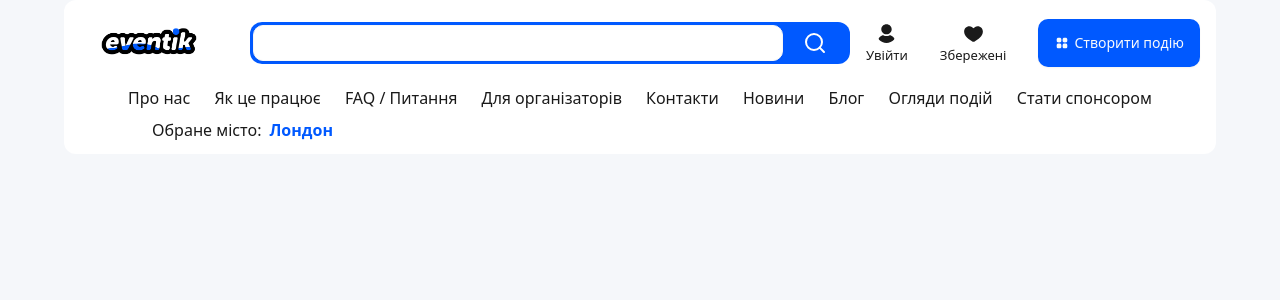
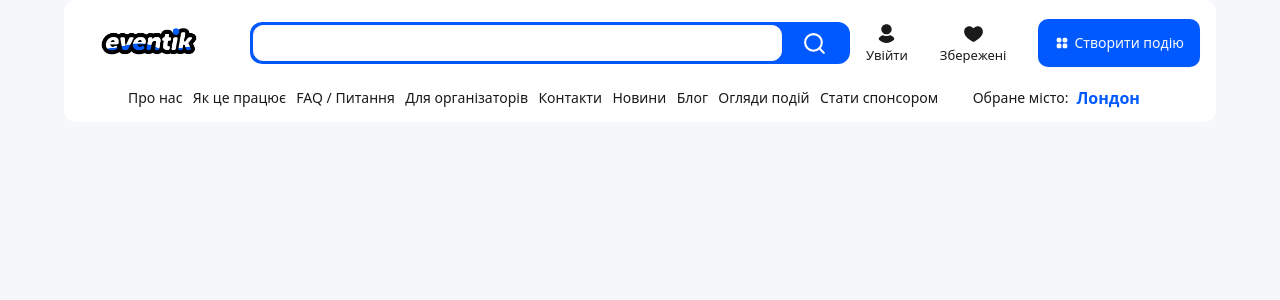
Before and after one commit to BitokDeal-Dev/eventik, a Next.js app in the folder frontend/: page / in a window 1280 px wide. Shown: the top 300 px of the page. Built offline with nearby package versions, Linux system fonts and the light colour scheme.

Commit message:
implement mobile navigation menu

```diff
--- a/frontend/app/(root)/layout.tsx
+++ b/frontend/app/(root)/layout.tsx
@@ -1,4 +1,4 @@
-import {Header} from "@/components/shared";
+import HeaderModule from "@/modules/header.module";
 
 export default function RootLayout({
                                        children,
@@ -7,7 +7,7 @@ export default function RootLayout({
 }>) {
     return (
         <main className='fluid-padding'>
-            <Header />
+            <HeaderModule />
             {children}
         </main>
     );
--- /dev/null
+++ b/frontend/components/shared/header-additional-info.tsx
@@ -0,0 +1,22 @@
+import React from 'react';
+
+export const HeaderAdditionalInfo = () => {
+    return (
+        <nav className="flex justify-between items-center px-16 mb-3 flex-wrap gap-2">
+            <p className="hidden md:block text-sm font-medium text-muted cursor-pointer hover:opacity-70 transition-all duration-100">Про нас</p>
+            <p className="hidden md:block text-sm font-medium text-muted cursor-pointer hover:opacity-70 transition-all duration-100">Як це працює</p>
+            <p className="hidden md:block text-sm font-medium text-muted cursor-pointer hover:opacity-70 transition-all duration-100">FAQ / Питання</p>
+            <p className="hidden text-sm font-medium md:block text-muted cursor-pointer hover:opacity-70 transition-all duration-100">Для організаторів</p>
+            <p className="hidden text-sm font-medium md:block text-muted cursor-pointer hover:opacity-70 transition-all duration-100">Контакти</p>
+            <p className="hidden text-sm font-medium md:block text-muted cursor-pointer hover:opacity-70 transition-all duration-100">Новини</p>
+            <p className="hidden text-sm font-medium md:block text-muted cursor-pointer hover:opacity-70 transition-all duration-100">Блог</p>
+            <p className="hidden text-sm font-medium md:block text-muted cursor-pointer hover:opacity-70 transition-all duration-100">Огляди подій</p>
+            <p className="hidden text-sm font-medium md:block text-muted cursor-pointer hover:opacity-70 transition-all duration-100">Стати спонсором</p>
+
+            <div className="hidden md:flex items-center gap-2 ml-6 mr-3">
+                <p className="text-muted text-sm font-medium cursor-pointer transition-all duration-100">Обране місто:</p>
+                <p className="text-primary font-semibold">Лондон</p>
+            </div>
+        </nav>
+    );
+};
--- a/frontend/components/shared/header.tsx
+++ b/frontend/components/shared/header.tsx
@@ -1,12 +1,22 @@
-import React from 'react';
-import {IconWithTitle} from "@/components/shared/icon-with-title";
-import {DotsIcon, HeartIcon, UserIcon} from "@/components/shared/icons";
-import HeaderInput from "@/components/shared/header-input";
+'use client'
+
+import React, {useState} from 'react';
+import {
+    DotsIcon,
+    HeartIcon,
+    UserIcon,
+    HeaderInput,
+    IconWithTitle, MobileMenu
+} from "@/components/shared/";
 import {Button} from "@/components/ui/button";
+import {Menu, X} from "lucide-react";
 
 export const Header = () => {
+    const [isOpenModal, setIsOpenModal] = useState(false)
+
+    const toggleMenu = () => setIsOpenModal(!isOpenModal);
+
     return (
-        <header className='w-full bg-section rounded-lg flex flex-col'>
         <nav className="flex items-center  gap-4 py-2">
             <div className="flex">
                 <img src="/logo.svg" alt="eventik-logo"/>
@@ -17,12 +27,12 @@ export const Header = () => {
             </div>
 
             <div className="flex justify-end mr-4">
-                    <div className="flex gap-3 md:gap-8 items-center">
+                <div className="hidden md:flex gap-3 md:gap-8 items-center">
                     <IconWithTitle icon={<UserIcon/>} title="Увійти"/>
                     <IconWithTitle icon={<HeartIcon/>} title="Збережені"/>
                     <Button>
                         <div className="flex items-center gap-0 md:gap-1">
-                                <DotsIcon />
+                            <DotsIcon/>
                             <p className="hidden md:block">
                                 Створити подію
                             </p>
@@ -30,24 +40,14 @@ export const Header = () => {
                     </Button>
                 </div>
             </div>
+            <button className='md:hidden mr-4' onClick={toggleMenu}>
+                {isOpenModal ? <X size={24}/> : <Menu size={24}/>}
+            </button>
+
+
+            {isOpenModal && (
+                <MobileMenu onCloseAction={toggleMenu} />
+            )}
         </nav>
-            <nav className="flex justify-between px-16 mb-3 flex-wrap gap-2">
-                <p className="md:block text-muted cursor-pointer hover:opacity-70 transition-all duration-100">Про нас</p>
-                <p className="md:block text-muted cursor-pointer hover:opacity-70 transition-all duration-100">Як це працює</p>
-                <p className="md:block text-muted cursor-pointer hover:opacity-70 transition-all duration-100">FAQ / Питання</p>
-                <p className="hidden md:block text-muted cursor-pointer hover:opacity-70 transition-all duration-100">Для організаторів</p>
-                <p className="hidden md:block text-muted cursor-pointer hover:opacity-70 transition-all duration-100">Контакти</p>
-                <p className="hidden md:block text-muted cursor-pointer hover:opacity-70 transition-all duration-100">Новини</p>
-                <p className="hidden md:block text-muted cursor-pointer hover:opacity-70 transition-all duration-100">Блог</p>
-                <p className="hidden md:block text-muted cursor-pointer hover:opacity-70 transition-all duration-100">Огляди подій</p>
-                <p className="hidden md:block text-muted cursor-pointer hover:opacity-70 transition-all duration-100">Стати спонсором</p>
-
-                <div className="flex items-center gap-2 ml-6 mr-3">
-                    <p className="text-muted cursor-pointer transition-all duration-100">Обране місто:</p>
-                    <p className="text-primary font-semibold">Лондон</p>
-                </div>
-            </nav>
-
-        </header>
     );
 };
--- a/frontend/components/shared/icon-with-title.tsx
+++ b/frontend/components/shared/icon-with-title.tsx
@@ -1,12 +1,19 @@
 import React from 'react';
+import {cn} from "@/lib/utils";
 
 export const IconWithTitle = (
-    {icon, title}:{icon:React.ReactNode, title?:string}
+    {icon, title, className, titleClassName}: {
+        icon: React.ReactNode,
+        title?: string,
+        className?: string
+        titleClassName?: string
+    }
 ) => {
     return (
-        <div className='group flex flex-col items-center justify-center gap-0 cursor-pointer  hover:text-primary transition-colors'>
+        <div
+            className={cn('group flex flex-col items-center justify-center gap-0 cursor-pointer  hover:text-primary transition-colors', className)}>
             {icon}
-            <p className='hidden md:block text-[13px] font-medium'>
+            <p className={cn('hidden md:block text-[13px] font-medium',titleClassName)}>
                 {title}
             </p>
         </div>
--- a/frontend/components/shared/index.ts
+++ b/frontend/components/shared/index.ts
@@ -1,2 +1,6 @@
 export {Header} from './header'
 export {IconWithTitle} from './icon-with-title'
+export {HeaderAdditionalInfo} from './header-additional-info'
+export {HeaderInput} from './header-input'
+export {MobileMenu} from './mobile-menu'
+export * from './icons'
--- /dev/null
+++ b/frontend/components/shared/mobile-menu.tsx
@@ -0,0 +1,74 @@
+'use client';
+
+import React, { useEffect, useState } from 'react';
+import { createPortal } from 'react-dom';
+import {
+    IconWithTitle,
+    UserIcon,
+    HeartIcon,
+    DotsIcon
+} from "@/components/shared/";
+import { Button } from "@/components/ui/button";
+import { X } from "lucide-react";
+
+export const MobileMenu = ({ onCloseAction }: { onCloseAction: () => void }) => {
+    const [mounted, setMounted] = useState(false);
+
+    useEffect(() => {
+        setMounted(true);
+    }, []);
+
+    if (!mounted) return null;
+
+    return createPortal(
+        <div className="fixed top-0 left-0 w-full h-screen bg-section shadow-md md:hidden z-50 overflow-y-auto">
+            <div className="flex justify-end p-4">
+                <button onClick={onCloseAction} aria-label="Закрити меню">
+                    <X size={20} className="text-muted hover:opacity-70 transition-all duration-150" />
+                </button>
+            </div>
+
+            <div className="flex flex-col gap-6 px-6 pb-6">
+                <IconWithTitle
+                    titleClassName="block text-[16px]"
+                    className="flex-row gap-2"
+                    icon={<UserIcon />}
+                    title="Увійти"
+                />
+                <IconWithTitle
+                    titleClassName="block text-[16px]"
+                    className="flex-row gap-2"
+                    icon={<HeartIcon />}
+                    title="Збережені"
+                />
+                <Button>
+                    <div className="flex items-center gap-3">
+                        <DotsIcon />
+                        <p className="text-[16px]">Створити подію</p>
+                    </div>
+                </Button>
+
+                {[
+                    "Про нас",
+                    "Як це працює",
+                    "FAQ / Питання",
+                    "Для організаторів",
+                    "Контакти",
+                    "Новини",
+                    "Блог",
+                    "Огляди подій",
+                    "Стати спонсором"
+                ].map((text, index) => (
+                    <p
+                        key={index}
+                        className="text-[16px] font-medium text-muted cursor-pointer hover:opacity-70 transition-all duration-100"
+                        onClick={onCloseAction}
+                    >
+                        {text}
+                    </p>
+                ))}
+            </div>
+        </div>,
+        document.body
+    );
+};
--- a/frontend/components/ui/button.tsx
+++ b/frontend/components/ui/button.tsx
@@ -22,7 +22,7 @@ const buttonVariants = cva(
         link: "text-primary underline-offset-4 hover:underline",
       },
       size: {
-        default: "h-9 px-4 py-6 has-[>svg]:px-3",
+        default: "h-9 px-2 md:px-4 py-3 md:py-6 has-[>svg]:px-3",
         sm: "h-8 rounded-md gap-1.5 px-3 has-[>svg]:px-2.5",
         lg: "h-10 rounded-md px-6 has-[>svg]:px-4",
         icon: "size-9",
--- /dev/null
+++ b/frontend/hooks/useWindowWidth.ts
@@ -0,0 +1,16 @@
+import {useEffect, useState} from "react";
+
+export const useWindowWidth = () => {
+    const [width, setWidth] = useState<number | null>(null)
+
+    useEffect(() => {
+        const handleResize = () => setWidth(window.innerWidth)
+
+        handleResize()
+
+        window.addEventListener('resize', handleResize);
+        return () => window.removeEventListener('resize', handleResize);
+    }, []);
+
+    return width;
+}
--- a/frontend/modules/header.module.tsx
+++ b/frontend/modules/header.module.tsx
@@ -1,10 +1,11 @@
-import React from 'react';
+import {Header, HeaderAdditionalInfo} from "@/components/shared";
 
 const HeaderModule = () => {
     return (
-        <div>
-
-        </div>
+        <header className='w-full bg-section rounded-lg flex flex-col'>
+            <Header />
+            <HeaderAdditionalInfo />
+        </header>
     );
 };
 
```
Also changed, not shown: frontend/components/shared/header-input.tsx (+10 -6 lines). Lines whose indentation alone changed are shown as unchanged.
